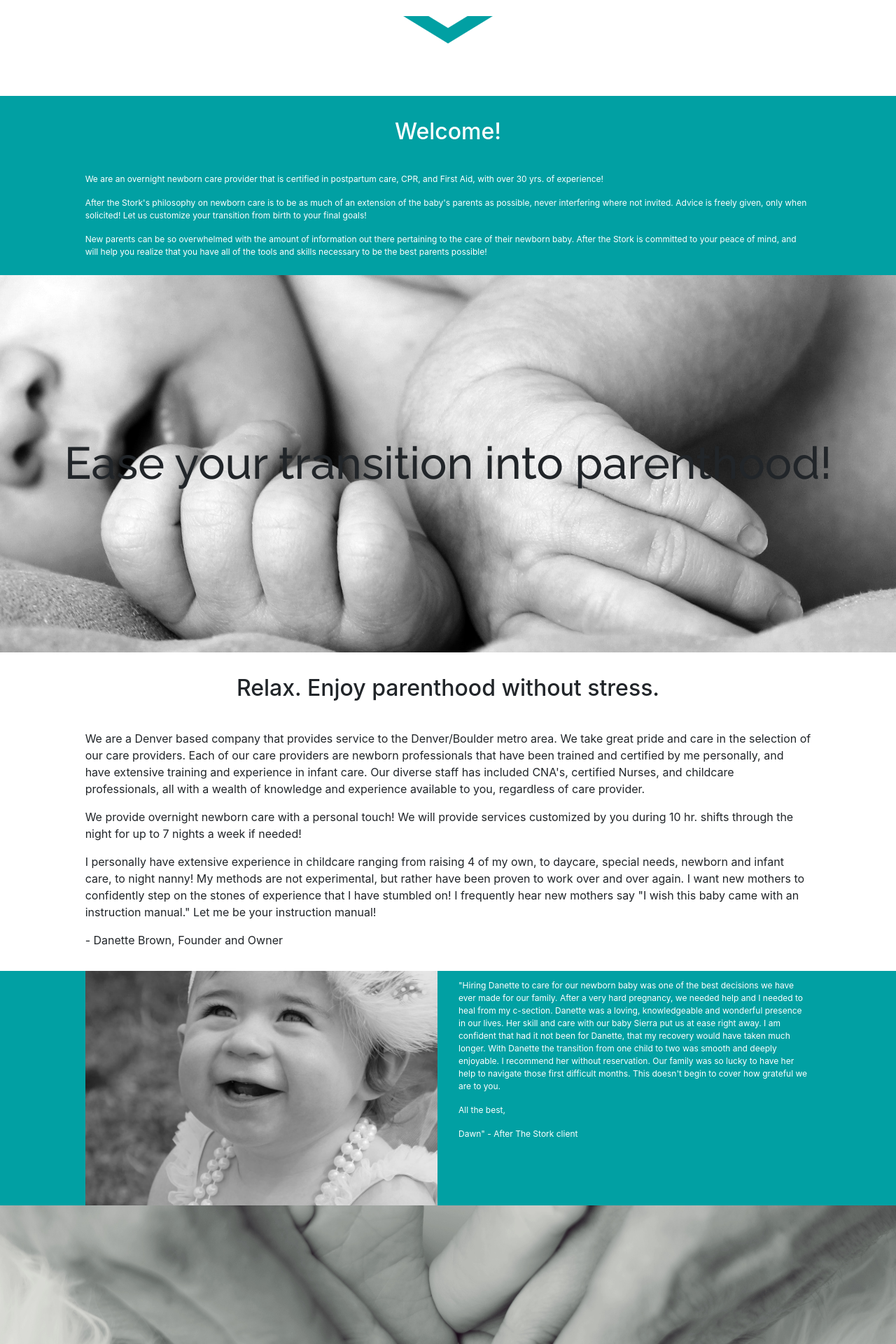
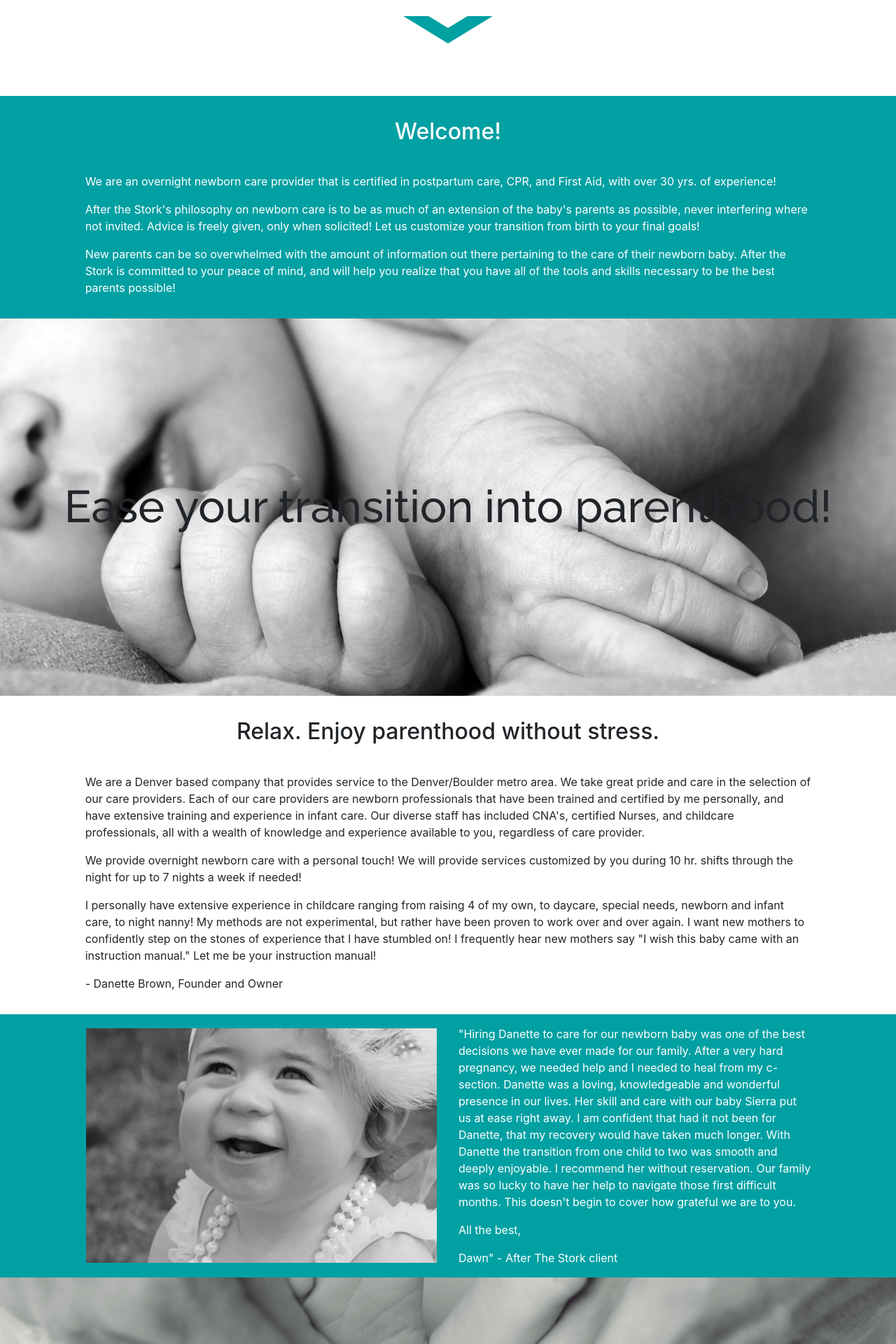
Before and after one commit to ajamesmiller35/ajamesmiller.github.io, a PHP site: page / in a window 1280 px wide. Shown: the part 663-2583 px from the top of the page at 70% size. Run offline with PHP 8.4, Linux system fonts and the light colour scheme.

Commit message:
fixed gc picture vertical alignment

```diff
--- a/index.html
+++ b/index.html
@@ -107,7 +107,13 @@
         </div><!--row-->
         <div class="row teal text-white">
           <div class="col-lg-1"></div>
-          <div class="col-lg-5"><img id="gc2" src="images/gc2.jpg"/></div>
+          <div class="col-lg-5">
+            <table>
+              <tr>
+                <td><img id="gc2" src="images/gc2.jpg"/></td>
+              </tr>
+            </table>
+          </div>
           <div class="col-lg-5"><p class="block testimonial-top testimonial">"Hiring Danette to care for our newborn baby was one of the best decisions we have ever made for our family. After a very hard pregnancy, we needed help and I needed to heal from my c-section. Danette was a loving, knowledgeable and wonderful presence in our lives. Her skill and care with our baby Sierra put us at ease right away. I am confident that had it not been for Danette, that my recovery would have taken much longer. With Danette the transition from one child to two was smooth and deeply enjoyable. I recommend her without reservation. Our family was so lucky to have her help to navigate those first difficult months.
               This doesn't begin to cover how grateful we are to you.</p>
             <p class="block testimonial">All the best,</p>
@@ -189,7 +195,15 @@
                 <strong class="block">Twins:</strong><p class="block">$320 per night/$300 with pre-pay.</p>
               </div><!--center-->
               </div>
-                <div class="col-lg-5"><img id="gc1" src="images/gc1.jpg"/></div>
+                <div class="col-lg-5">
+                  <table>
+                    <tr>
+                      <td>
+                          <img id="gc1" src="images/gc1.jpg"/>
+                      </td>
+                    </tr>
+                  </table>
+                </div>
               <div class="col-lg-1"></div>
             </div>
       </div><!--containter-fluid-->
--- a/parallax.js
+++ b/parallax.js
@@ -1,3 +1,13 @@
+$.fn.inView = function() {
+
+    var elementTop = $(this).offset().top;
+    var elementBottom = elementTop + $(this).outerHeight();
+    var viewportTop = $(window).scrollTop();
+    var viewportBottom = viewportTop + $(window).height();
+
+    return elementBottom > viewportTop && elementTop < viewportBottom;
+}
+
 $(document).ready(parallax());
 
 function parallax(){
@@ -15,15 +25,15 @@
 
     if(winRatio <= 1.7 && winRatio > 1){
         var imgReposition = babyWindow - $('#bw-baby-img2').height() - 100;
-        console.log('winRatio <=1.7');
+
     }
     else if(winRatio <= 1 && winRatio > .55){
         var imgReposition = babyWindow - $('#bw-baby-img2').height() - 300;
-        console.log('winRatio <1');
+
     }
     else{
         var imgReposition = babyWindow - $('#bw-baby-img2').height() - 50;
-        console.log('winRatio >');
+
     }
 
     $('#bw-baby-img2').css('margin-top', imgReposition);
@@ -54,8 +64,14 @@
 
         $('#bw-baby-img').css('margin-top', (offset * 409 * marginAdjustor));
 
+        /*if((distance + $(window).height()) >= (topOffset)){
+            $('#bw-baby-img2').css('margin-top', imgReposition + (offset2 * 409 * marginAdjustor));
+        }*/
+
         if((distance + $(window).height()) >= (topOffset)){
             $('#bw-baby-img2').css('margin-top', imgReposition + (offset2 * 409 * marginAdjustor));
+            console.log(distance + $(window).height());
+            console.log(topOffset);
         }
 
 
--- a/style.css
+++ b/style.css
@@ -364,7 +364,7 @@
 
 @media only screen and (max-width: 1280px){
     .testimonial{
-        font-size: .75em;
+        font-size: 1em;
     }
 }
 
@@ -386,3 +386,8 @@
         padding-bottom: 1em;
     }
 }
+
+table{
+    height: 100%;
+    vertical-align: middle;
+}
```
